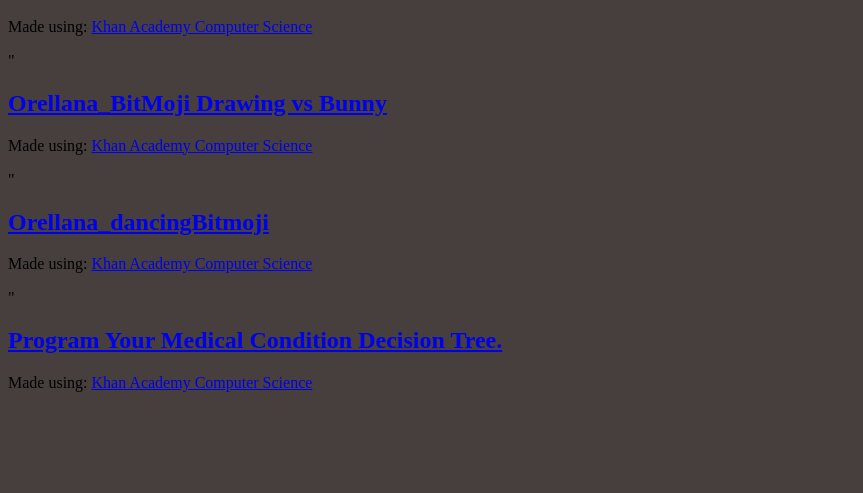
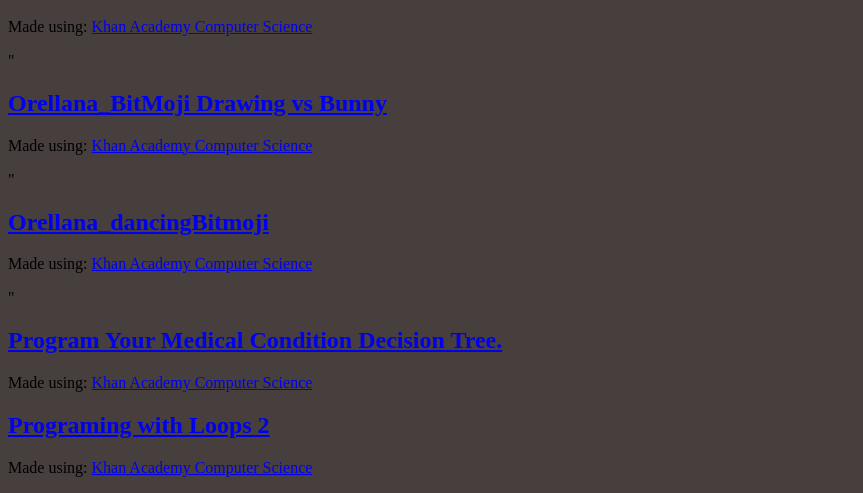
Before and after one commit to DouglasFOrellana/DouglasFOrellana.github.io, a plain HTML site: page JavaReal.html in a window 1280 px wide. Shown: the part 781-1274 px from the top of the page, without its empty margins (0-863 px from the left). Before the commit the page ends 1189 px from the top, so only its background shows below. Drawn offline with Linux system fonts and the light colour scheme; a script that the page names is missing.

Commit message:
Add files via upload

```diff
--- a/JavaReal.html
+++ b/JavaReal.html
@@ -33,5 +33,6 @@
 <h2><a href="<h2><a href="https://www.khanacademy.org/computer-programming/orellana_bitmoji-drawing-vs-bunny/5758632882651136">Orellana_BitMoji Drawing vs Bunny</a></h2><script src="https://www.khanacademy.org/computer-programming/orellana_bitmoji-drawing-vs-bunny/5758632882651136/embed.js?editor=no&buttons=no&author=yes&embed=yes"></script><p>Made using: <a href="http://www.khanacademy.org/computer-programming">Khan Academy Computer Science</a></p>"</h2>
 <h2><a href="<h2><a href="https://www.khanacademy.org/computer-programming/orellana_dancingbitmoji/5858584656920576">Orellana_dancingBitmoji</a></h2><script src="https://www.khanacademy.org/computer-programming/orellana_dancingbitmoji/5858584656920576/embed.js?editor=no&buttons=no&author=yes&embed=yes"></script><p>Made using: <a href="http://www.khanacademy.org/computer-programming">Khan Academy Computer Science</a></p>"</h2>
 <h2><a href="https://www.khanacademy.org/computer-programming/program-your-medical-condition-decision-tree/5862156417155072"> Program Your Medical Condition Decision Tree.</a></h2><script src="https://www.khanacademy.org/computer-programming/program-your-medical-condition-decision-tree/5862156417155072/embed.js?editor=no&buttons=no&author=no&embed=yes"></script><p>Made using: <a href="http://www.khanacademy.org/computer-programming">Khan Academy Computer Science</a></p></body></h2>
+<h2><a href="https://www.khanacademy.org/computer-programming/programing-with-loops-2/6071487441977344">Programing with Loops 2</a></h2><script src="https://www.khanacademy.org/computer-programming/programing-with-loops-2/6071487441977344/embed.js?editor=no&buttons=no&author=no&embed=yes"></script><p>Made using: <a href="http://www.khanacademy.org/computer-programming">Khan Academy Computer Science</a></p></h2>
 </body>
 </html>
```
